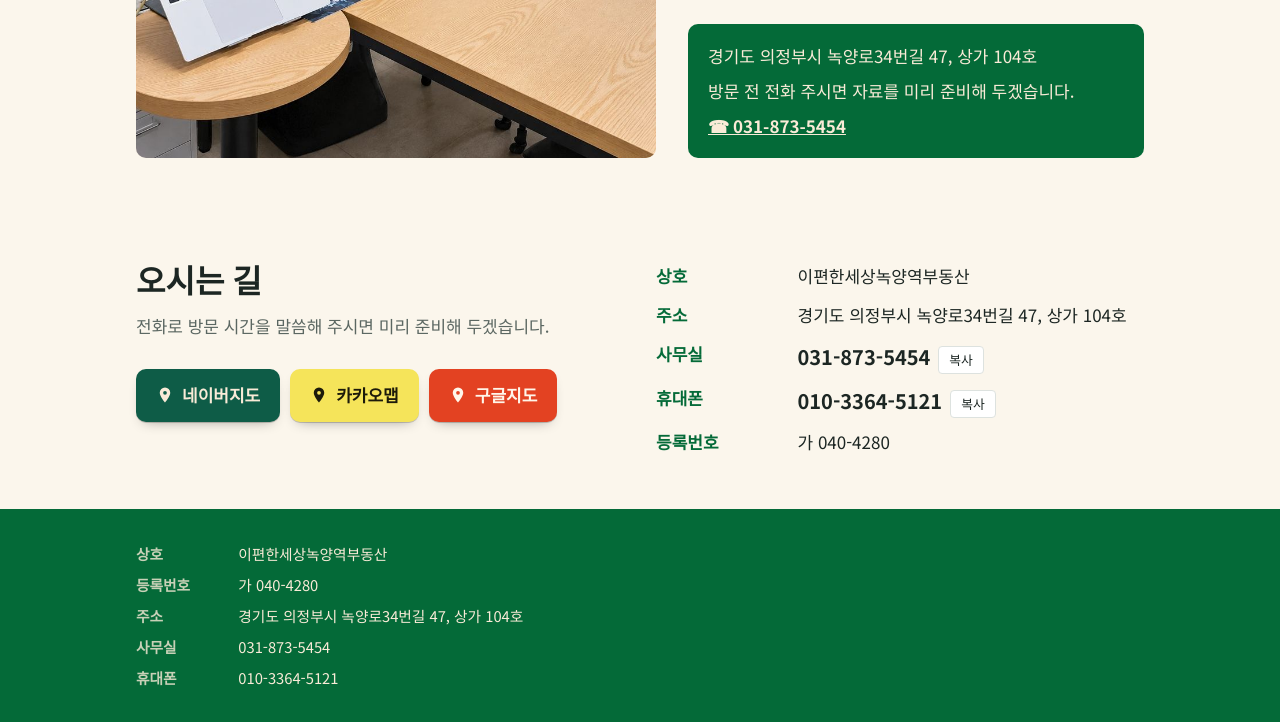
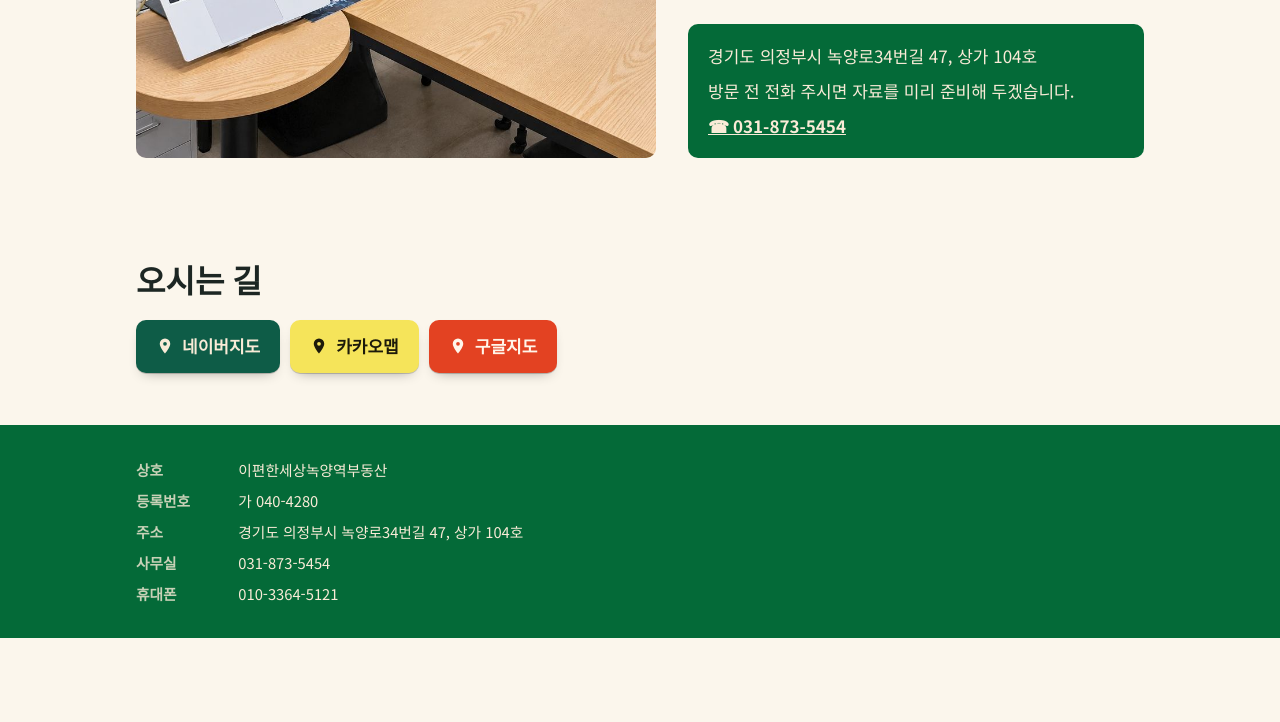
Before and after one commit to kys50596-glitch/test, a plain HTML site: page docs/index.html in a window 1280 px wide. Shown: the part 1846-2568 px from the top of the page. After the commit the page ends 2484 px from the top, so only its background shows below. Drawn offline with Linux system fonts and the light colour scheme.

Commit message:
Remove text under 오시는 길 (keep map buttons)
Co-Authored-By: Claude Sonnet 5.5 <noreply@anthropic.com>
Claude-Session: https://claude.ai/code/session_014ojxHJG5N6XGfjCeihML2Q

```diff
--- a/docs/index.html
+++ b/docs/index.html
@@ -219,23 +219,15 @@ footer dd{margin:0;min-width:0}
 </section>
 
 <section id="contact">
-  <div class="wrap two">
+  <div class="wrap">
     <div>
       <h2>오시는 길</h2>
-      <p class="lead">전화로 방문 시간을 말씀해 주시면 미리 준비해 두겠습니다.</p>
       <div class="maps">
         <a class="map m1" href="https://map.naver.com/p/search/%EA%B2%BD%EA%B8%B0%EB%8F%84%20%EC%9D%98%EC%A0%95%EB%B6%80%EC%8B%9C%20%EB%85%B9%EC%96%91%EB%A1%9C34%EB%B2%88%EA%B8%B8%2047" target="_blank" rel="noopener"><svg viewBox="0 0 24 24" aria-hidden="true"><path d="M12 2a7 7 0 0 0-7 7c0 5 7 13 7 13s7-8 7-13a7 7 0 0 0-7-7zm0 9.5A2.5 2.5 0 1 1 12 6.5a2.5 2.5 0 0 1 0 5z" fill="currentColor"/></svg>네이버지도</a>
         <a class="map m2" href="https://map.kakao.com/link/search/%EA%B2%BD%EA%B8%B0%EB%8F%84%20%EC%9D%98%EC%A0%95%EB%B6%80%EC%8B%9C%20%EB%85%B9%EC%96%91%EB%A1%9C34%EB%B2%88%EA%B8%B8%2047" target="_blank" rel="noopener"><svg viewBox="0 0 24 24" aria-hidden="true"><path d="M12 2a7 7 0 0 0-7 7c0 5 7 13 7 13s7-8 7-13a7 7 0 0 0-7-7zm0 9.5A2.5 2.5 0 1 1 12 6.5a2.5 2.5 0 0 1 0 5z" fill="currentColor"/></svg>카카오맵</a>
         <a class="map m3" href="https://www.google.com/maps/search/?api=1&query=%EA%B2%BD%EA%B8%B0%EB%8F%84%20%EC%9D%98%EC%A0%95%EB%B6%80%EC%8B%9C%20%EB%85%B9%EC%96%91%EB%A1%9C34%EB%B2%88%EA%B8%B8%2047" target="_blank" rel="noopener"><svg viewBox="0 0 24 24" aria-hidden="true"><path d="M12 2a7 7 0 0 0-7 7c0 5 7 13 7 13s7-8 7-13a7 7 0 0 0-7-7zm0 9.5A2.5 2.5 0 1 1 12 6.5a2.5 2.5 0 0 1 0 5z" fill="currentColor"/></svg>구글지도</a>
       </div>
     </div>
-    <dl class="info">
-      <dt>상호</dt><dd>이편한세상녹양역부동산</dd>
-      <dt>주소</dt><dd>경기도 의정부시 녹양로34번길 47, 상가 104호</dd>
-      <dt>사무실</dt><dd><span class="num" id="t1">031-873-5454</span><button class="copy" data-copy="t1" type="button">복사</button></dd>
-      <dt>휴대폰</dt><dd><span class="num" id="t2">010-3364-5121</span><button class="copy" data-copy="t2" type="button">복사</button></dd>
-      <dt>등록번호</dt><dd>가 040-4280</dd>
-    </dl>
   </div>
 </section>
 
```
Also changed, not shown: index.html (+1 -9 lines), 1 other file.
